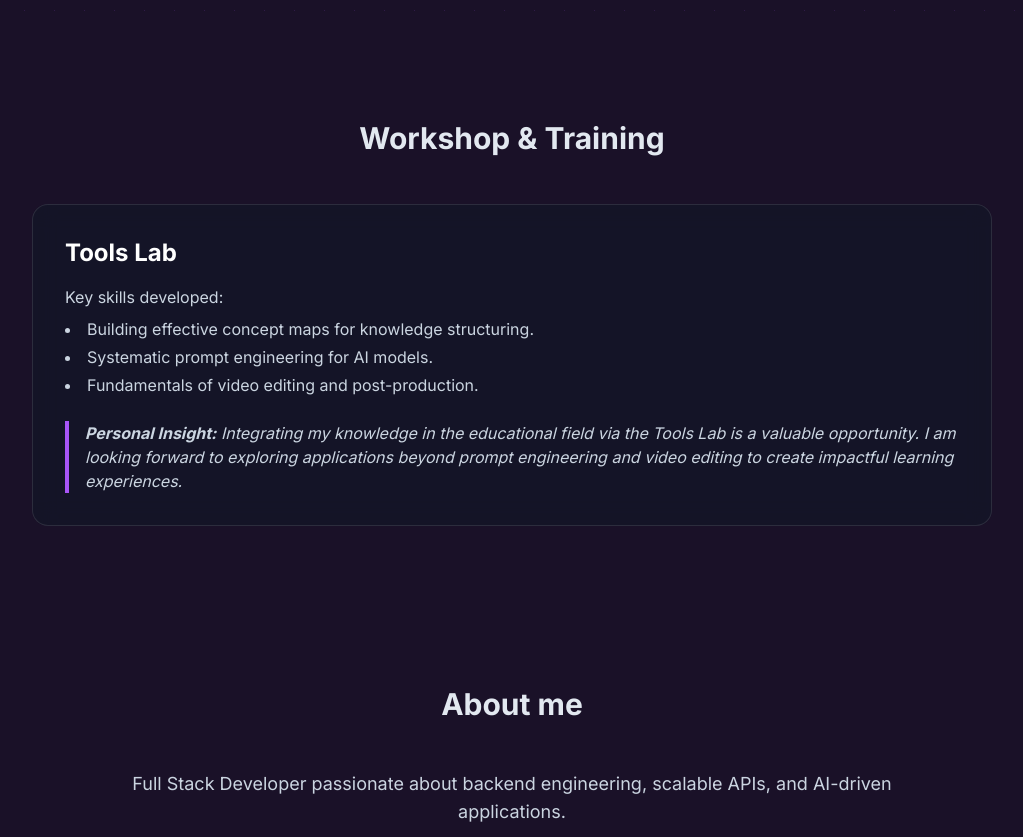
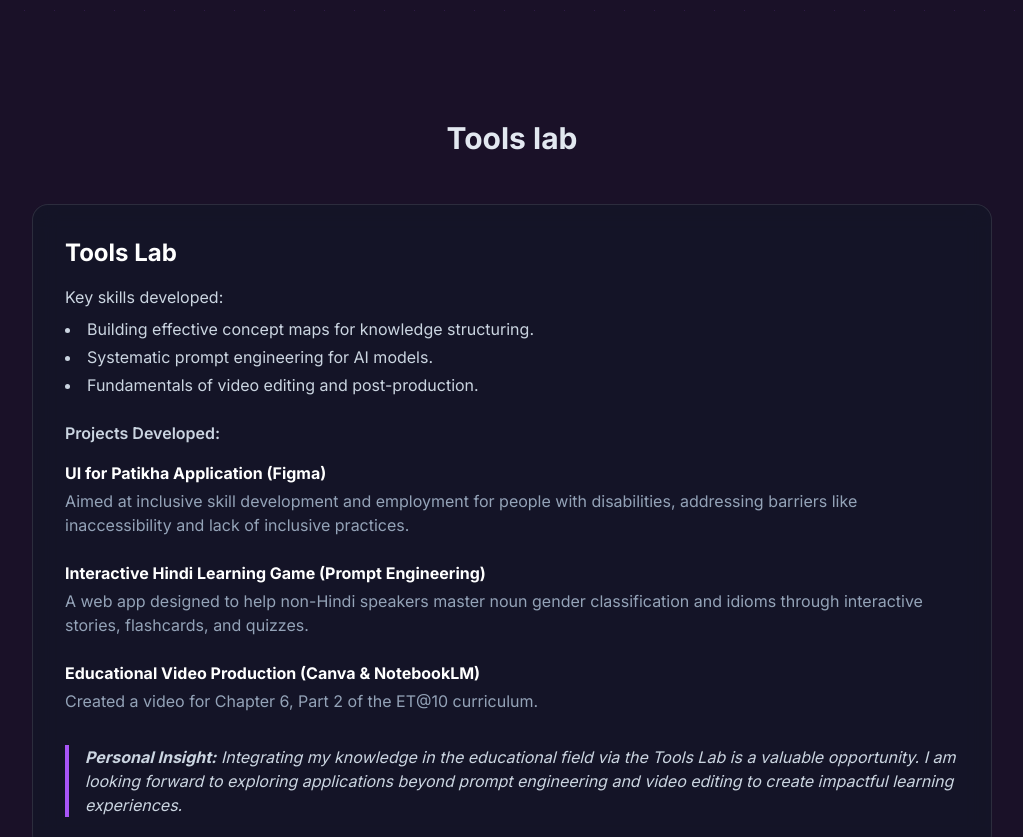
Before and after one commit to vibewithvaib/vibewithvaib-portpolio, a plain HTML site: page index.html in a window 1280 px wide. Shown: the part 760-1597 px from the top of the page, without its empty margins (128-1151 px from the left). Drawn offline with nearby package versions, Linux system fonts and the light colour scheme.

Commit message:
Added tools lab

```diff
--- a/index.html
+++ b/index.html
@@ -70,7 +70,7 @@
 
 <!-- ===== WORKSHOP & TRAINING ===== -->
         <section id="training" class="py-20 fade-in-section">
-            <h2 class="text-3xl font-bold text-center mb-12">Workshop & Training</h2>
+            <h2 class="text-3xl font-bold text-center mb-12">Tools lab</h2>
             <div class="card-glow p-8">
                 <h3 class="text-2xl font-bold text-white">Tools Lab</h3>
                 <p class="text-slate-300 mt-4">Key skills developed:</p>
@@ -79,7 +79,24 @@
                     <li>Systematic prompt engineering for AI models.</li>
                     <li>Fundamentals of video editing and post-production.</li>
                 </ul>
-                <div class="mt-6 border-l-4 border-purple-500 pl-4">
+
+                <p class="text-slate-300 mt-6 font-semibold">Projects Developed:</p>
+                <div class="mt-4 space-y-6">
+                    <div>
+                        <h4 class="font-bold text-white">UI for Patikha Application (Figma)</h4>
+                        <p class="text-slate-400 mt-1">Aimed at inclusive skill development and employment for people with disabilities, addressing barriers like inaccessibility and lack of inclusive practices.</p>
+                    </div>
+                    <div>
+                        <h4 class="font-bold text-white">Interactive Hindi Learning Game (Prompt Engineering)</h4>
+                        <p class="text-slate-400 mt-1">A web app designed to help non-Hindi speakers master noun gender classification and idioms through interactive stories, flashcards, and quizzes.</p>
+                    </div>
+                    <div>
+                        <h4 class="font-bold text-white">Educational Video Production (Canva & NotebookLM)</h4>
+                        <p class="text-slate-400 mt-1">Created a video for Chapter 6, Part 2 of the ET@10 curriculum.</p>
+                    </div>
+                </div>
+
+                <div class="mt-8 border-l-4 border-purple-500 pl-4">
                     <p class="text-slate-300 italic"><strong>Personal Insight:</strong> Integrating my knowledge in the educational field via the Tools Lab is a valuable opportunity. I am looking forward to exploring applications beyond prompt engineering and video editing to create impactful learning experiences.</p>
                 </div>
             </div>
```
